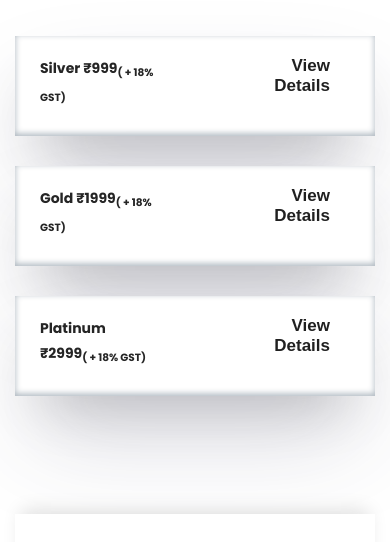
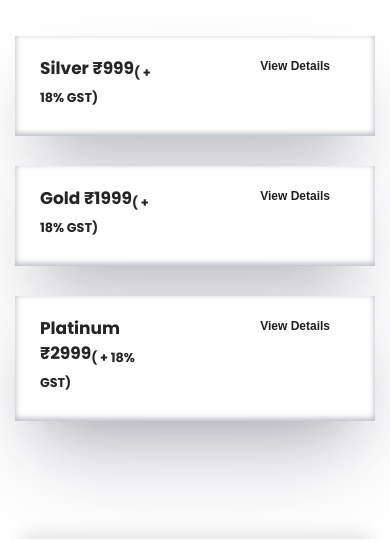
Before and after one commit to meet-thakor/website-truechoice.github.io, a plain HTML site: page pricing.html in a window 390 px wide. Shown: the part 276-818 px from the top of the page. Drawn offline with nearby package versions, Linux system fonts and the light colour scheme; a web font is replaced by a local one.

Commit message:
Update responsive.css

```diff
--- a/css/responsive.css
+++ b/css/responsive.css
@@ -267,8 +267,12 @@
     }
 
     .price_text h3 {
-        font-size: 14px;
+        font-size: 17px;
    }
+
+   .price_text h4 {
+    font-size: 12px;
+}
 
    .price_text p {
      font-size: 10px
```
